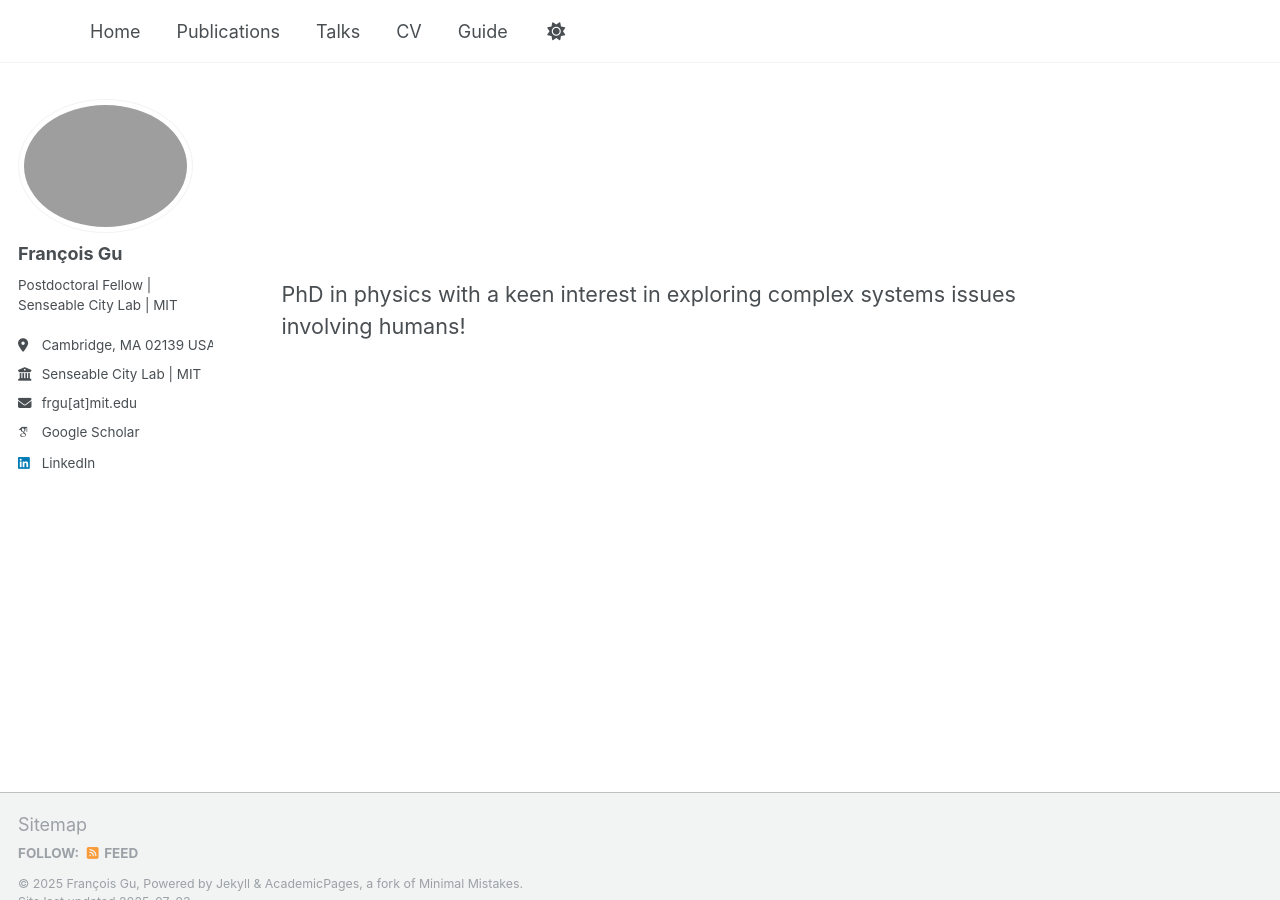
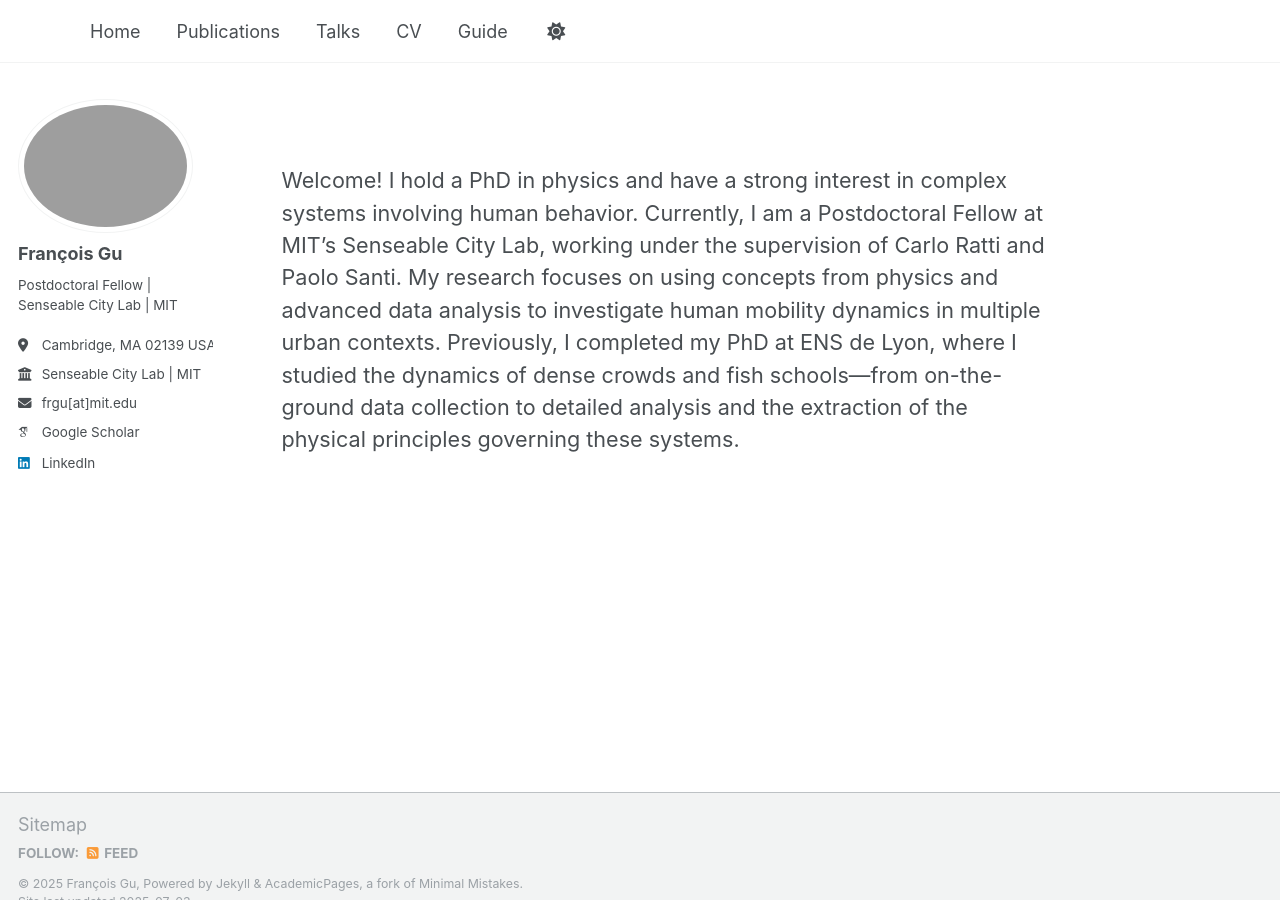
Before and after one commit to francois-gu/francois-gu.github.io, a Jekyll site: the page built from _pages/about.md, in a window 1280 px wide and 900 px high. Built offline with Jekyll 4.4.1, drawn with Linux system fonts in a browser that asks for light colours; some web fonts are replaced.

Commit message:
Home page text done.

```diff
--- a/_pages/about.md
+++ b/_pages/about.md
@@ -9,7 +9,14 @@ redirect_from:
 
 <div style="display: flex; align-items: center; justify-content: center; min-height: 50vh; text-align: left;">
   <p style="font-size: 1.2em;">
-    PhD in physics with a keen interest in exploring complex systems issues involving humans!
+
+Welcome!
+I hold a PhD in physics and have a strong interest in complex systems involving human behavior.
+
+Currently, I am a Postdoctoral Fellow at MIT’s Senseable City Lab, working under the supervision of Carlo Ratti and Paolo Santi. My research focuses on using concepts from physics and advanced data analysis to investigate human mobility dynamics in multiple urban contexts.
+
+Previously, I completed my PhD at ENS de Lyon, where I studied the dynamics of dense crowds and fish schools—from on-the-ground data collection to detailed analysis and the extraction of the physical principles governing these systems.
+
   </p>
 </div>
 
```
